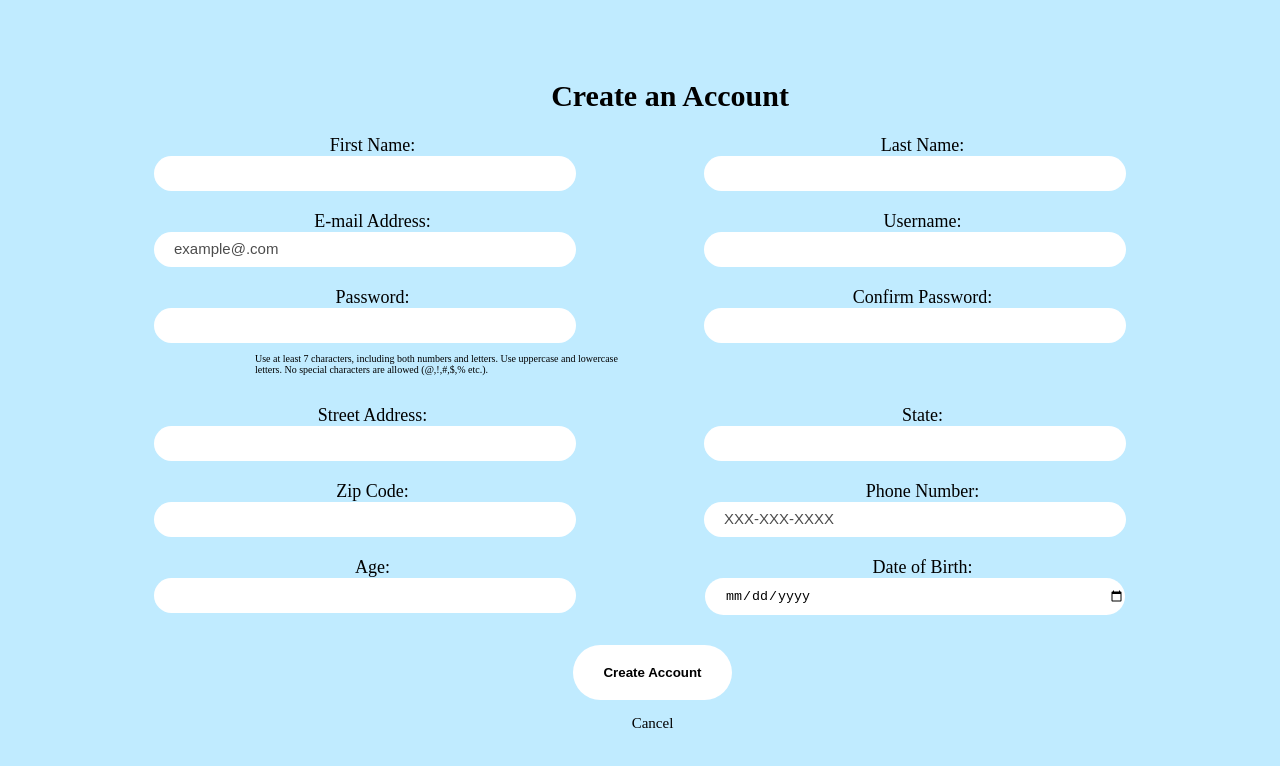
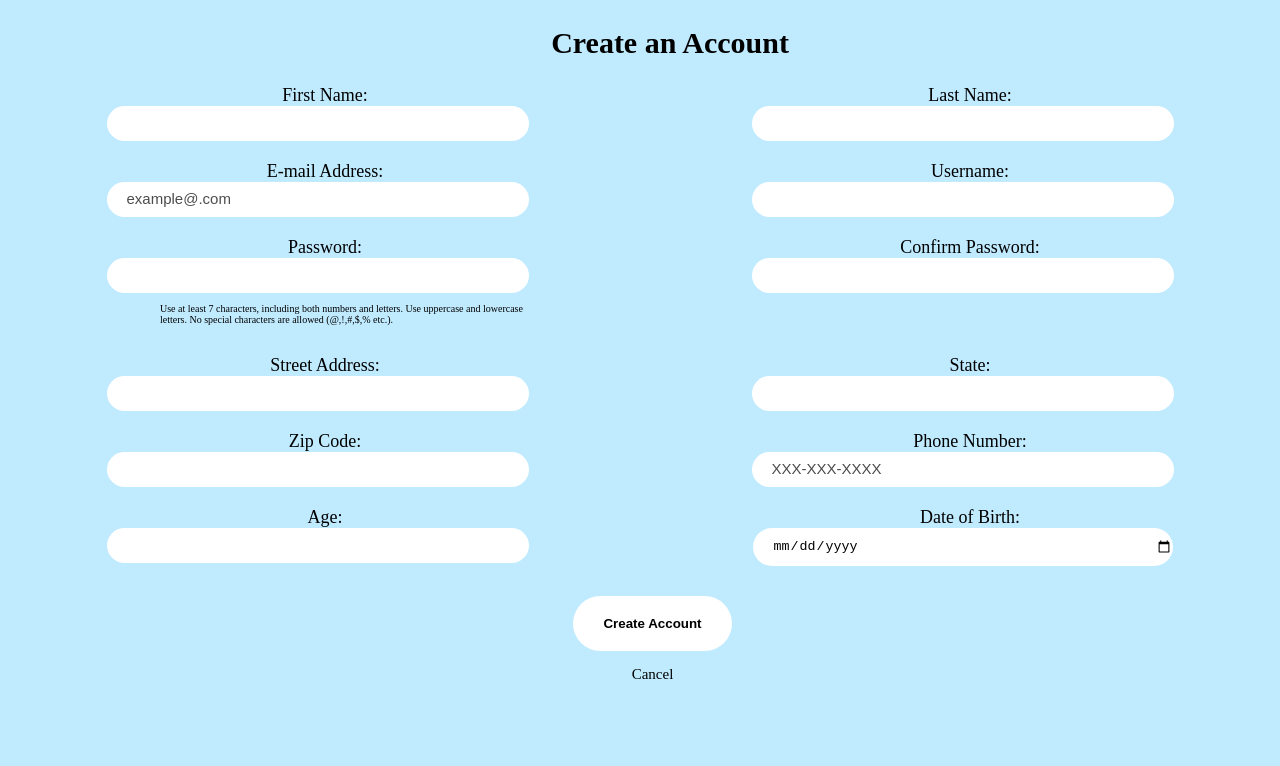
Before and after one commit to leslyvv/IRL-Anti-Virus, a React (Create React App) app in the folder reactirlantivirus/: page /signup in a window 1280 px wide. Shown: the top 766 px of the page. Built offline with nearby package versions, Linux system fonts and the light colour scheme.

Commit message:
Update Signup.jsx

```diff
--- a/reactirlantivirus/src/components/Signup.jsx
+++ b/reactirlantivirus/src/components/Signup.jsx
@@ -1,4 +1,3 @@
-// CreateAccountForm.js
 import React, { useState } from 'react';
 import './Signup.css'; // Make sure to adjust the path as necessary
 
@@ -30,7 +29,7 @@ const Signup = () => {
   };
 
   return (
-    <div className="account-container">
+    <div className="account-container2">
       <div className="account-header">Create an Account</div>
       <form onSubmit={handleSubmit}>
         <div className="account-info">
```
